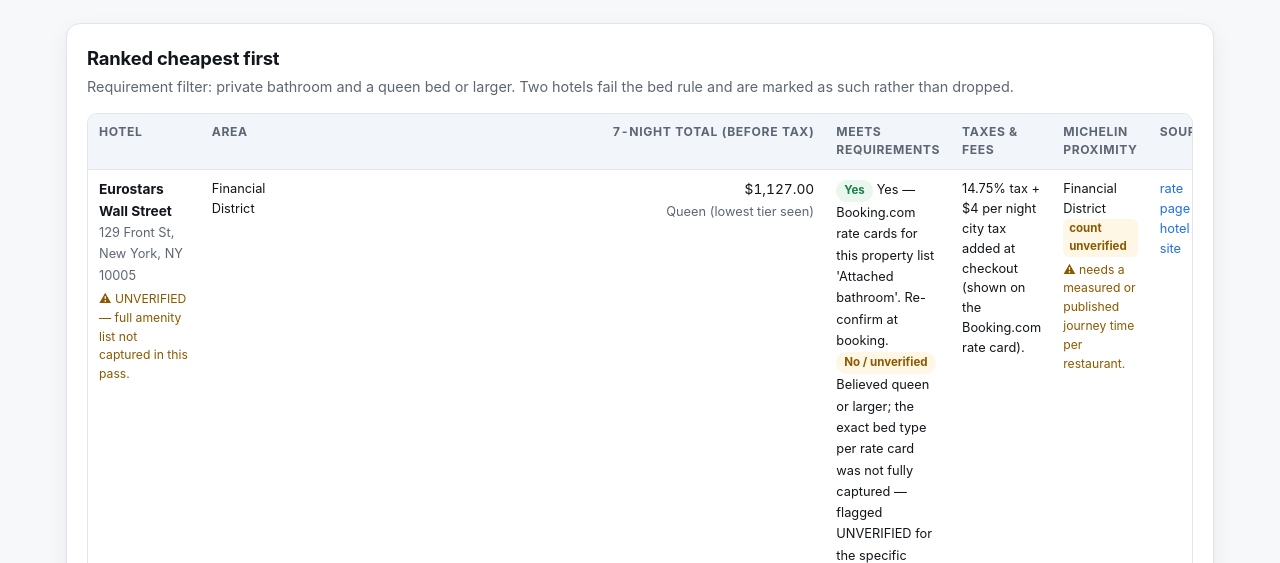
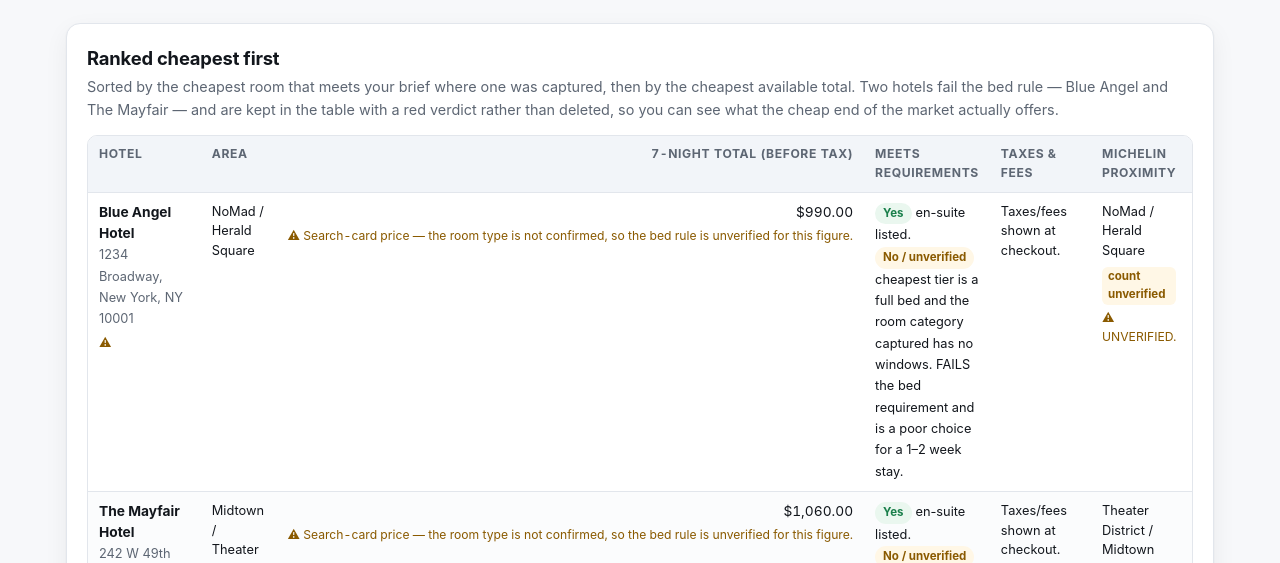
Before and after one commit to kanlerxz87-cyber/NYFun3, a plain HTML site: page hotels.html in a window 1280 px wide. Shown: the part 219-782 px from the top of the page. Drawn offline with Linux system fonts and the light colour scheme.

Commit message:
site: fix hotel table ordering, duplicated verdict labels and run-together cells
Co-authored-by: arena-agent <297053741+arena-agent@users.noreply.github.com>

```diff
--- a/hotels.html
+++ b/hotels.html
@@ -32,7 +32,7 @@
 
   <section class="panel">
     <h2>Ranked cheapest first</h2>
-    <p class="lede">Requirement filter: private bathroom and a queen bed or larger. Two hotels fail the bed rule and are marked as such rather than dropped.</p>
+    <p class="lede">Sorted by the cheapest room that meets your brief where one was captured, then by the cheapest available total. Two hotels fail the bed rule — Blue Angel and The Mayfair — and are kept in the table with a red verdict rather than deleted, so you can see what the cheap end of the market actually offers.</p>
     <div id="table-host"><p class="loading">Loading hotels…</p></div>
   </section>
 
@@ -59,8 +59,15 @@
 <script src="assets/app.js"></script>
 <script>
 NYF.load("data/hotels.json", function (json) {
+  function displayTotal(h) {
+    if (!h.rate_tiers || !h.rate_tiers.length) return h.search_page_cheapest_total_usd || null;
+    var t = h.rate_tiers.slice().sort(function (a, b) {
+      return (a.total_before_tax_usd || 9e9) - (b.total_before_tax_usd || 9e9);
+    })[0];
+    return t ? t.total_before_tax_usd : (h.search_page_cheapest_total_usd || null);
+  }
   var hs = json.hotels.slice().sort(function (a, b) {
-    return (a.search_page_cheapest_total_usd || 9e9) - (b.search_page_cheapest_total_usd || 9e9);
+    return (displayTotal(a) || 9e9) - (displayTotal(b) || 9e9);
   });
 
   var body = hs.map(function (h) {
@@ -72,23 +79,25 @@ NYF.load("data/hotels.json", function (json) {
     var total = cheapestTier ? NYF.money(cheapestTier.total_before_tax_usd) :
       (h.search_page_cheapest_total_usd ? NYF.money(h.search_page_cheapest_total_usd) : NYF.unverified("No total captured."));
     var totalNote = cheapestTier ? '<span class="small muted">' + NYF.esc(cheapestTier.room) + "</span>" :
-      '<span class="flag">search-card price — room type not confirmed, so the bed rule is unverified for this figure</span>';
+      '<span class="flag">Search-card price — the room type is not confirmed, so the bed rule is unverified for this figure.</span>';
 
     function verdict(ok, txt) {
-      return ok ? '<span class="pill ok">Yes</span> <span class="small">' + NYF.esc(txt || "") + "</span>"
-                : '<span class="pill warn">No / unverified</span> <span class="small">' + NYF.esc(txt || "") + "</span>";
+      var clean = String(txt || "").replace(/^(Yes|No)\s*[—-]\s*/i, "");
+      return '<div>' + (ok ? '<span class="pill ok">Yes</span>' : '<span class="pill warn">No / unverified</span>') +
+        ' <span class="small">' + NYF.esc(clean) + "</span></div>";
     }
     return "<tr>" +
       "<td><strong>" + NYF.esc(h.name) + "</strong><br><span class='muted small'>" + NYF.esc(h.address) + "</span>" +
         "<br><span class='small'>" + NYF.esc(h.amenities || "") + "</span>" +
-        (h.amenities_flag ? '<span class="flag">' + NYF.esc(h.amenities_flag) + "</span>" : "") + "</td>" +
+        (h.amenities_flag ? '<span class="flag">' + NYF.esc(h.amenities_flag.replace(/^UNVERIFIED[^—]*—?\s*/i, "").replace(/^UNVERIFIED\.?\s*/i, "Amenity list not yet captured from an official page.")) + "</span>" : "") + "</td>" +
       "<td class='small'>" + NYF.esc(h.area) + "</td>" +
       '<td class="num">' + total + "<br>" + totalNote + "</td>" +
-      "<td>" + verdict(bathOk, h.room_meets_private_bathroom) + "<br>" + verdict(bedOk, h.room_meets_queen_or_larger) + "</td>" +
+      "<td>" + verdict(bathOk, h.room_meets_private_bathroom) + verdict(bedOk, h.room_meets_queen_or_larger) + "</td>" +
       "<td class='small'>" + NYF.esc(h.taxes_note || "") + "</td>" +
       "<td class='small'>" + NYF.esc(h.michelin_cluster || "") +
         (h.michelin_within_1h_count ? "<br><strong>" + h.michelin_within_1h_count + " within 1 h</strong>" :
-          '<span class="unver">count unverified</span><span class="flag">' + NYF.esc((h.michelin_count_flag || "").replace(/^UNVERIFIED[^—]*—\s*/i, "")) + "</span>") + "</td>" +
+          '<div style="margin-top:6px"><span class="unver">count unverified</span><span class="flag">' +
+          NYF.esc((h.michelin_count_flag || "Needs a measured journey time.").replace(/^UNVERIFIED[^—]*—\s*/i, "")) + "</span></div>") + "</td>" +
       '<td class="small">' + NYF.srcLink(h.booking_url, "rate page") +
         (h.official_site ? "<br>" + NYF.srcLink(h.official_site, "hotel site") : "") + "</td>" +
     "</tr>";
```
